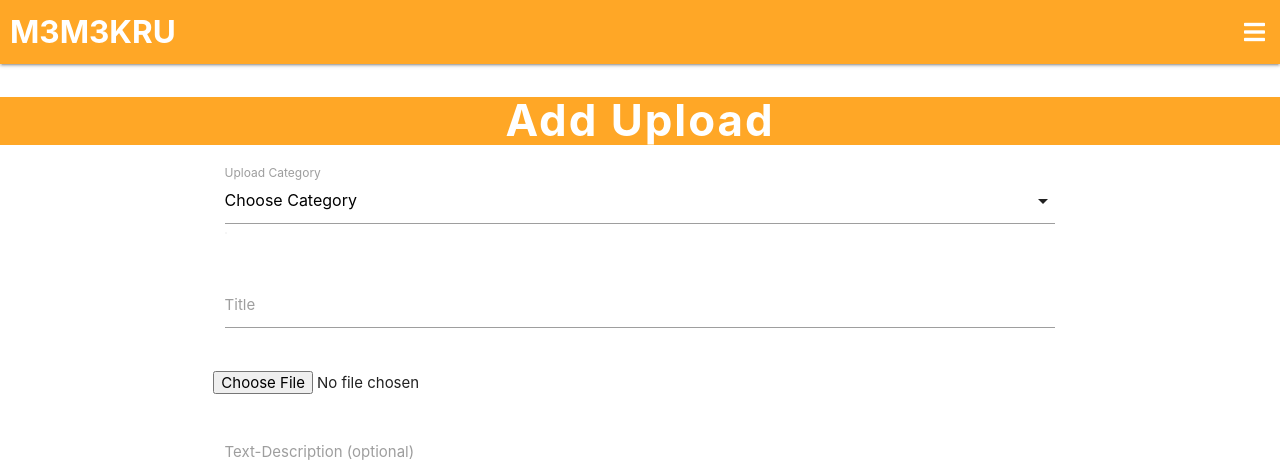
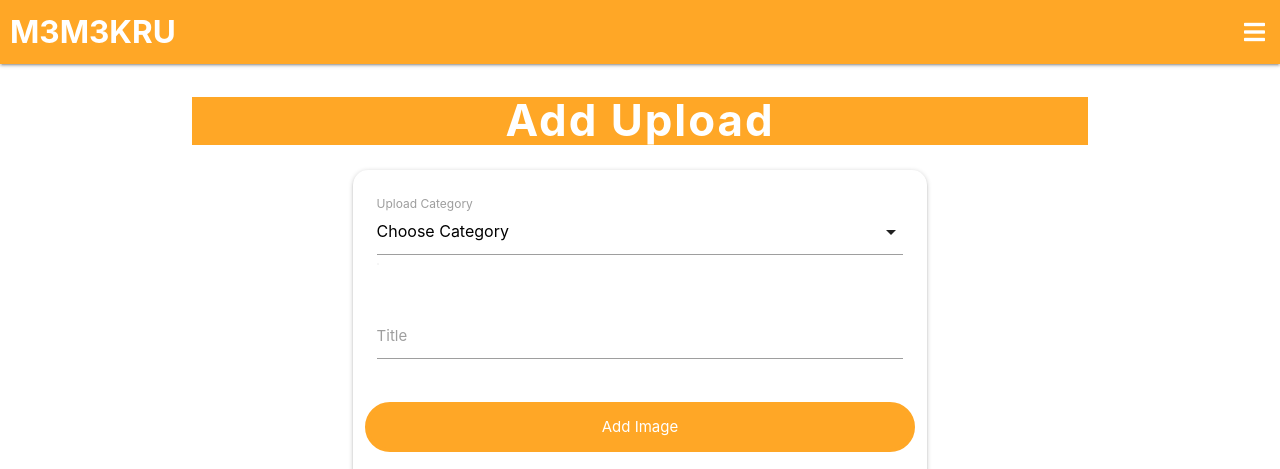
Before and after one commit to Joeri157/third_milestone_project, a Flask app: page /add_upload in a window 1280 px wide. Shown: the top 469 px of the page. Run offline with Flask 2, Linux system fonts and the light colour scheme; data that the repository does not hold is empty; some libraries are stand-ins or nearby versions.

Commit message:
Update Add Upload version 1.1
@add_upload.html
Added image upload preview when file is selected
Added a placeholder from google images

@app.py
Added functionality to check if title already exists

```diff
--- a/app.py
+++ b/app.py
@@ -153,7 +153,15 @@ def logout():
 def add_upload():
     categories = mongo.db.categories.find().sort("category_name", 1)
     if request.method == "POST":
-        file_object = request.files["upload_image"].read()
+        # Checks if the title already exists
+        existing_title = mongo.db.uploads.find_one({
+            "upload_title": request.form.get("upload_title")})
+        # if it exists it will let the user know
+        if existing_title:
+            flash("Title already exists")
+            return redirect(request.referrer)
+
+        file_object = request.files["file"].read()
         uploaded_file = filestack_client.upload(
             file_obj=io.BytesIO(file_object), security=security)
         upload = {
--- a/templates/add_upload.html
+++ b/templates/add_upload.html
@@ -1,11 +1,12 @@
 {% extends "base.html" %}
 {% block content %}
 
+    <div class="container">
         <h3 class="#ffa726 orange lighten-1 center-align">Add Upload</h3>
-
     <!--------------------  Adding Upload -------------------->
         <div class="row">
             <form class="col s12 m8 offset-m2" method="POST" action="{{ url_for('add_upload') }}"  enctype="multipart/form-data">
+                <div class="card-panel">
     <!--------------------  Category Name -------------------->
                     <div class="row">
                         <div class="input-field col s12">
@@ -27,9 +28,18 @@
                         </div>
                     </div>
         <!--------------------  Upload-Image -------------------->
-<!-- This the button to upload to Filestack -->
                     <div class="row">
-                <input type="file" name="upload_image" accept="image/x-png,image/gif,image/jpeg" />
+                        <div class="wrapper">
+                            <div class="file-upload">
+                                <input type="file" name="file" accept="image/x-png,image/gif,image/jpeg" />
+                                <span class="js-value">Add Image</span>
+                            </div>
+                        </div>
+                    </div>
+                    <div class="row">
+                        <div class="card-image">
+                            <img class="preview_image" src="https://icons.iconarchive.com/icons/ccard3dev/dynamic-yosemite/1024/Preview-icon.png">
+                        </div>
                     </div>
         <!--------------------  Upload-Description -------------------->
                     <div class="row">
@@ -45,7 +55,14 @@
                             Upload!<i class="fas fa-paper-plane right"></i>
                         </button>
                     </div>
+                    <div class="col s12">
+                        <p class="register-login-text center-align ">
+                            Upload text only? <a href="{{ url_for('register') }}">Click me!</a>
+                        </p>
+                    </div>
+                </div>
             </form>
+        </div>
     </div>
 
 
```
Lines whose indentation alone changed are shown as unchanged.
